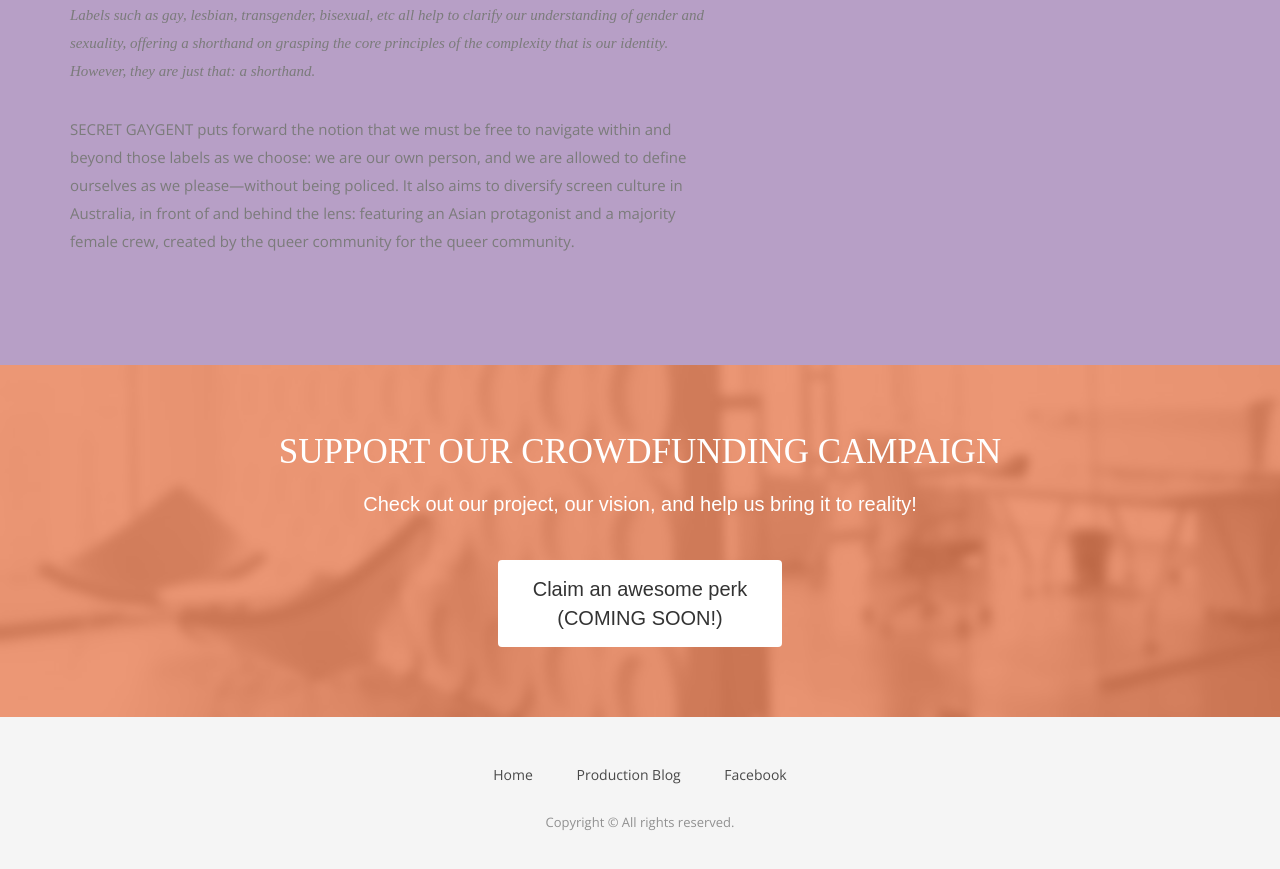
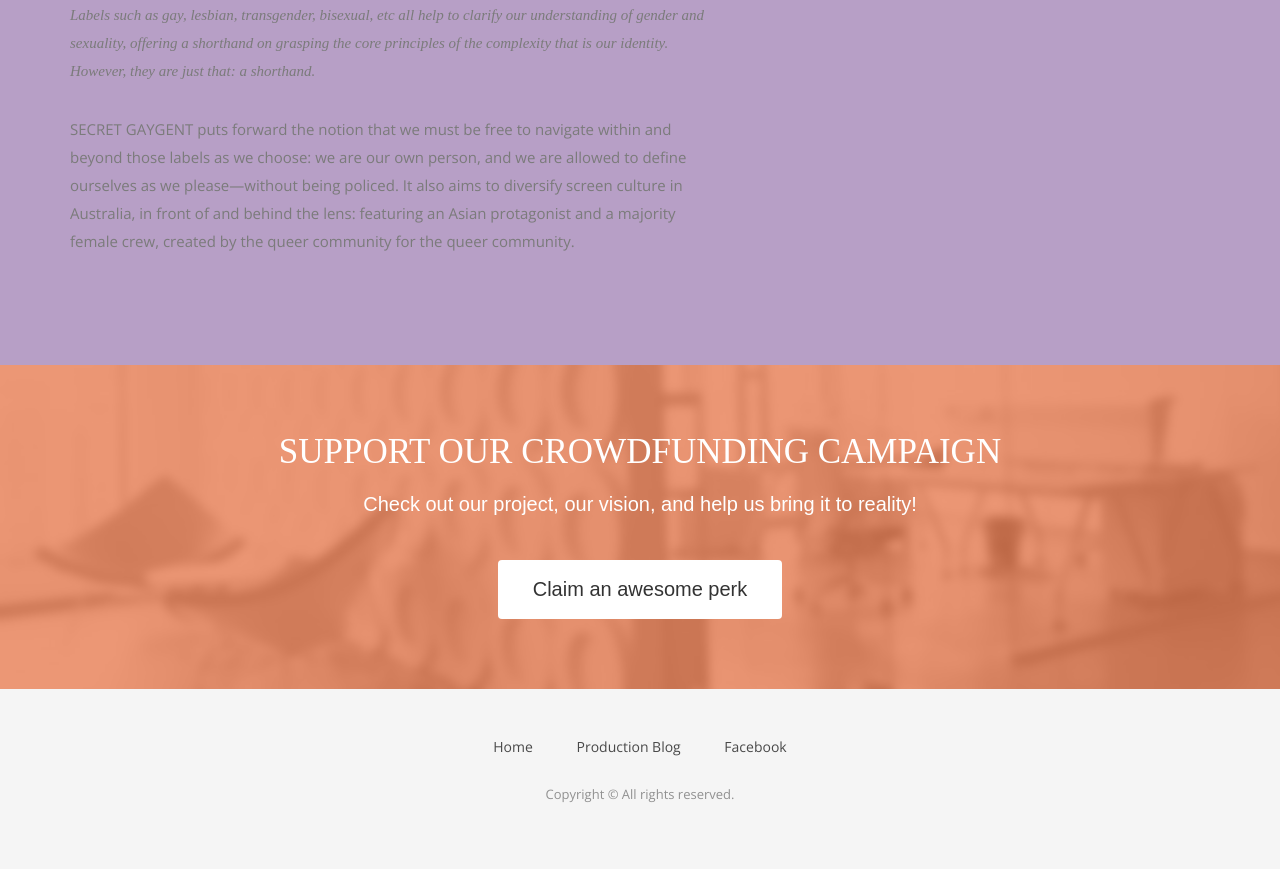
Before and after one commit to thewonglab/secret, a Jekyll site: the page built from index.html, in a window 1280 px wide and 900 px high, scrolled down 1016 px. Shown: the top 869 px of the window. Built offline with Jekyll 4.4.1, drawn with Linux system fonts in a browser that asks for light colours; nearby versions of some CDN libraries; some web fonts are replaced.

Commit message:
Update index.html

```diff
--- a/index.html
+++ b/index.html
@@ -58,7 +58,7 @@ permalink: /
         <div class="block">
           <h2>SUPPORT OUR CROWDFUNDING CAMPAIGN</h2>
           <p>Check out our project, our vision, and help us bring it to reality!</p>
-          <a class="btn btn-default btn-call-to-action" href="#" >Claim an awesome perk<br><font-size="80%">(COMING SOON!)</font-size></BR></a>
+          <a class="btn btn-default btn-call-to-action" href="https://pozible.com/project/secret-gaygent-a-short-film">Claim an awesome perk</a>
         </div>
       </div>
     </div>
```
